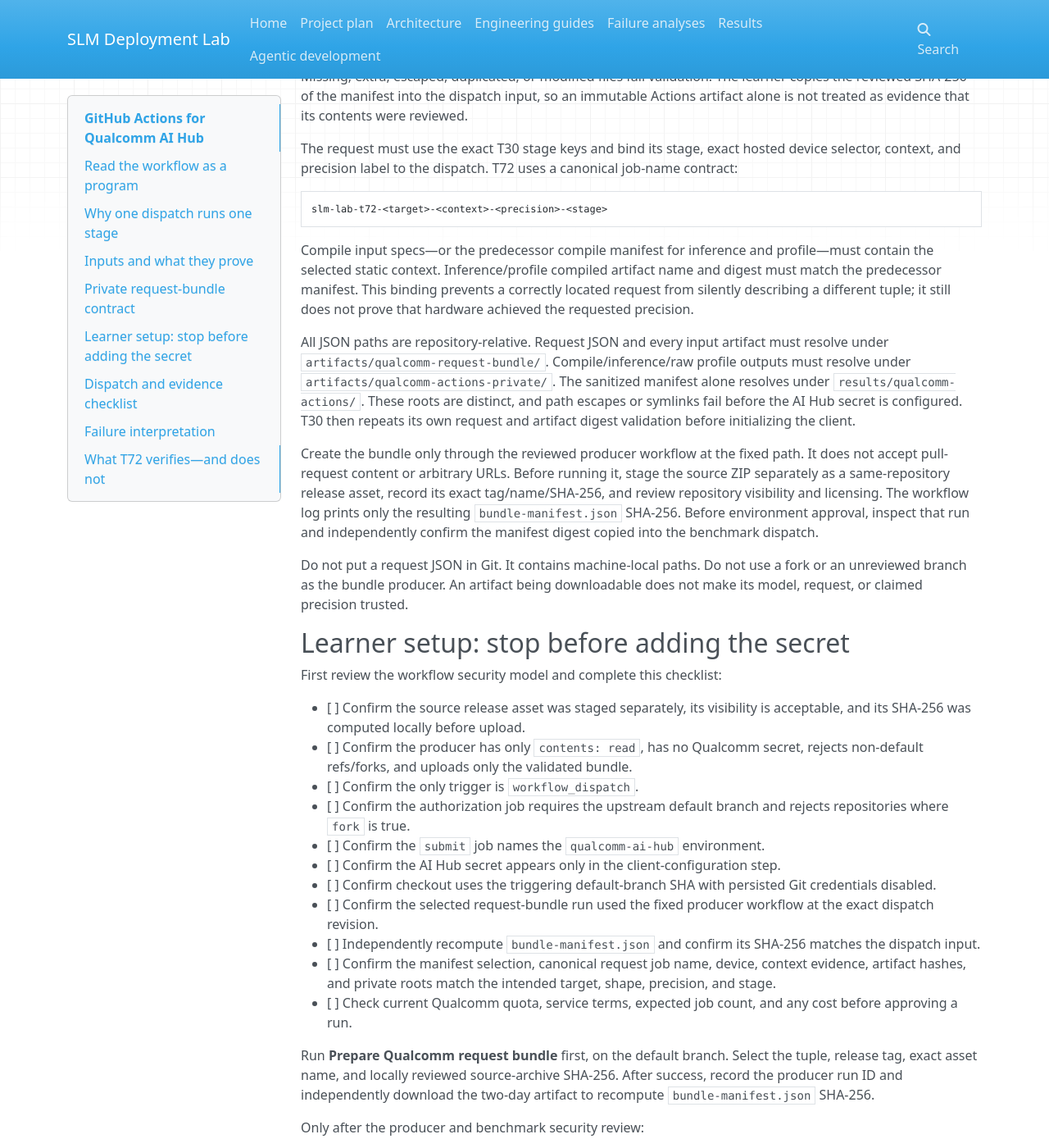
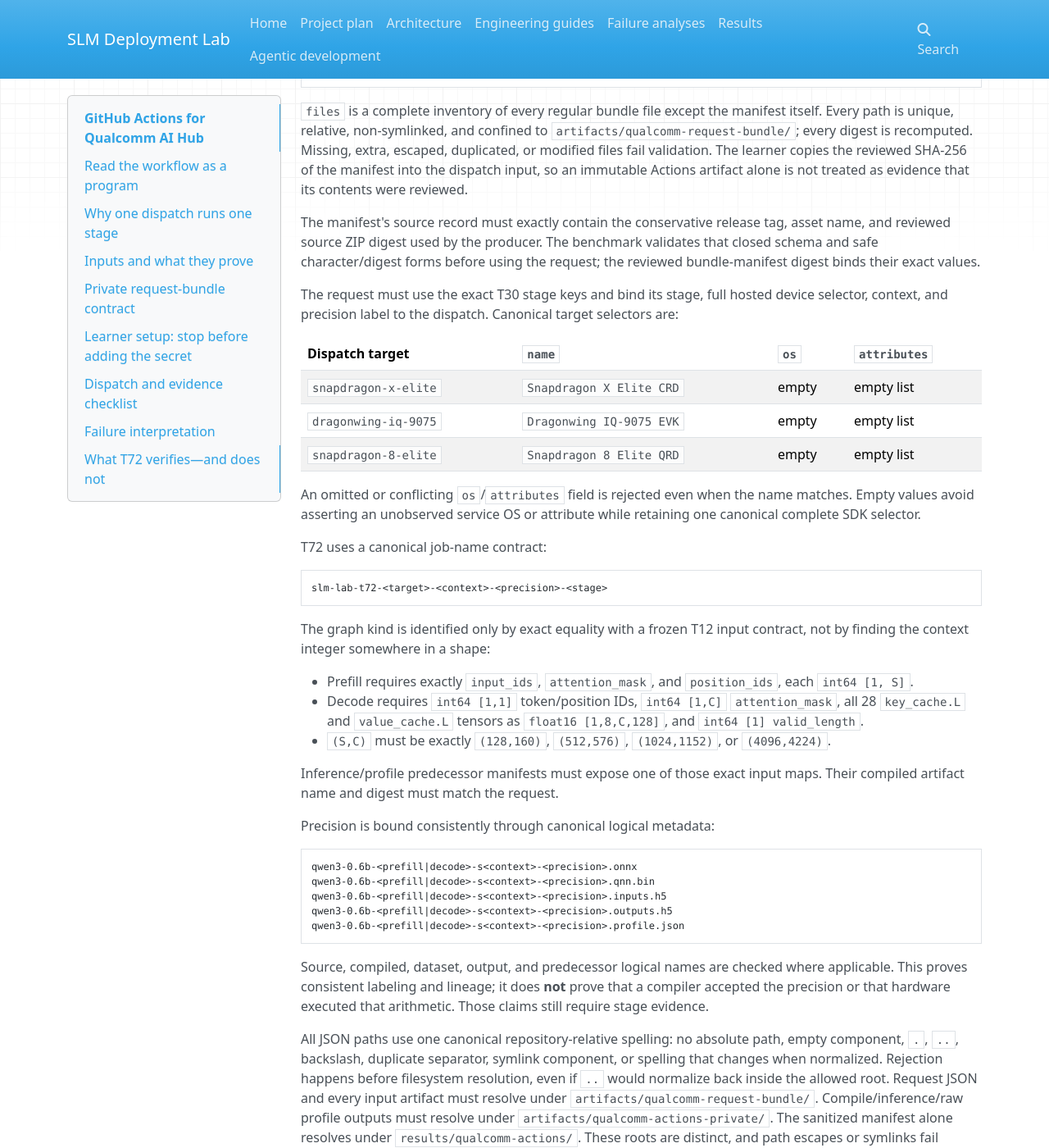
Before and after one commit to chayut-t/slm-deployment-lab, an MkDocs documentation site: the page built from docs/learning/github_actions_for_ai_hub.md, in a window 1280 px wide and 1400 px high, scrolled down 3506 px. Shown: the whole window at 82% size. Built offline with MkDocs 1.6.1, drawn with Linux system fonts in a browser that asks for light colours; nearby versions of some CDN libraries; some of the changed text lies outside the part shown.

Commit message:
Enforce T72 semantic bundle contract

````diff
--- a/docs/learning/github_actions_for_ai_hub.md
+++ b/docs/learning/github_actions_for_ai_hub.md
@@ -150,6 +150,11 @@
     "revision": "<exact 40-character dispatch commit>",
     "run_id": 123456789
   },
+  "source": {
+    "release_tag": "qualcomm-source-v1",
+    "asset_name": "qualcomm-source.zip",
+    "archive_sha256": "<reviewed source ZIP digest>"
+  },
   "selection": {
     "target": "snapdragon-x-elite",
     "context": 128,
@@ -181,23 +186,68 @@
 immutable Actions artifact alone is not treated as evidence that its contents
 were reviewed.
 
-The request must use the exact T30 stage keys and bind its stage, exact hosted
-device selector, context, and precision label to the dispatch. T72 uses a
-canonical job-name contract:
+The manifest's source record must exactly contain the conservative release
+tag, asset name, and reviewed source ZIP digest used by the producer. The
+benchmark validates that closed schema and safe character/digest forms before
+using the request; the reviewed bundle-manifest digest binds their exact
+values.
+
+The request must use the exact T30 stage keys and bind its stage, full hosted
+device selector, context, and precision label to the dispatch. Canonical target
+selectors are:
+
+| Dispatch target | `name` | `os` | `attributes` |
+|---|---|---|---|
+| `snapdragon-x-elite` | `Snapdragon X Elite CRD` | empty | empty list |
+| `dragonwing-iq-9075` | `Dragonwing IQ-9075 EVK` | empty | empty list |
+| `snapdragon-8-elite` | `Snapdragon 8 Elite QRD` | empty | empty list |
+
+An omitted or conflicting `os`/`attributes` field is rejected even when the
+name matches. Empty values avoid asserting an unobserved service OS or
+attribute while retaining one canonical complete SDK selector.
+
+T72 uses a canonical job-name contract:
 
 ```text
 slm-lab-t72-<target>-<context>-<precision>-<stage>
 ```
 
-Compile input specs—or the predecessor compile manifest for inference and
-profile—must contain the selected static context. Inference/profile compiled
-artifact name and digest must match the predecessor manifest. This binding
-prevents a correctly located request from silently describing a different
-tuple; it still does not prove that hardware achieved the requested precision.
+The graph kind is identified only by exact equality with a frozen T12 input
+contract, not by finding the context integer somewhere in a shape:
 
-All JSON paths are repository-relative. Request JSON and every input artifact
-must resolve under `artifacts/qualcomm-request-bundle/`. Compile/inference/raw
-profile outputs must resolve under
+- Prefill requires exactly `input_ids`, `attention_mask`, and `position_ids`,
+  each `int64 [1, S]`.
+- Decode requires `int64 [1,1]` token/position IDs, `int64 [1,C]`
+  `attention_mask`, all 28 `key_cache.L` and `value_cache.L` tensors as
+  `float16 [1,8,C,128]`, and `int64 [1] valid_length`.
+- `(S,C)` must be exactly `(128,160)`, `(512,576)`, `(1024,1152)`, or
+  `(4096,4224)`.
+
+Inference/profile predecessor manifests must expose one of those exact input
+maps. Their compiled artifact name and digest must match the request.
+
+Precision is bound consistently through canonical logical metadata:
+
+```text
+qwen3-0.6b-<prefill|decode>-s<context>-<precision>.onnx
+qwen3-0.6b-<prefill|decode>-s<context>-<precision>.qnn.bin
+qwen3-0.6b-<prefill|decode>-s<context>-<precision>.inputs.h5
+qwen3-0.6b-<prefill|decode>-s<context>-<precision>.outputs.h5
+qwen3-0.6b-<prefill|decode>-s<context>-<precision>.profile.json
+```
+
+Source, compiled, dataset, output, and predecessor logical names are checked
+where applicable. This proves consistent labeling and lineage; it does **not**
+prove that a compiler accepted the precision or that hardware executed that
+arithmetic. Those claims still require stage evidence.
+
+All JSON paths use one canonical repository-relative spelling: no absolute
+path, empty component, `.`, `..`, backslash, duplicate separator, symlink
+component, or spelling that changes when normalized. Rejection happens before
+filesystem resolution, even if `..` would normalize back inside the allowed
+root. Request JSON and every input artifact must resolve under
+`artifacts/qualcomm-request-bundle/`. Compile/inference/raw profile outputs
+must resolve under
 `artifacts/qualcomm-actions-private/`. The sanitized manifest alone resolves
 under `results/qualcomm-actions/`. These roots are distinct, and path escapes
 or symlinks fail before the AI Hub secret is configured. T30 then repeats its
@@ -317,8 +367,10 @@
 bundle-manifest and file digests, tuple semantics, path confinement, minimal
 permissions, fixed script delegation, pinned actions/client, secret placement,
 cleanup, and sanitized-only upload. Adversarial fixtures prove that a
-successful wrong-producer run, a mislabeled tuple, and an escaped path fail
-before credential configuration.
+successful wrong-producer run, wrong revision/source provenance, contradictory
+full selector/precision/context, coincidental context dimension, malformed
+inference/profile predecessor, modified digest, and escaped or merely
+normalizing traversal path fail before credential configuration.
 
 T72 does **not** add or inspect a real secret, create the protected GitHub
 environment, stage or publish a release asset, produce a real request bundle,
````
Also changed, not shown: ai/plans/active/T72-qualcomm-actions.md (+11 -4 lines), ai/worklogs/2026-07-30-T72-qualcomm-actions.md (+21 -3 lines), 4 other files.
